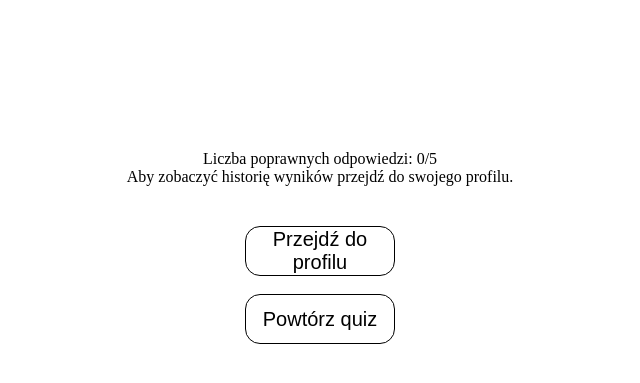
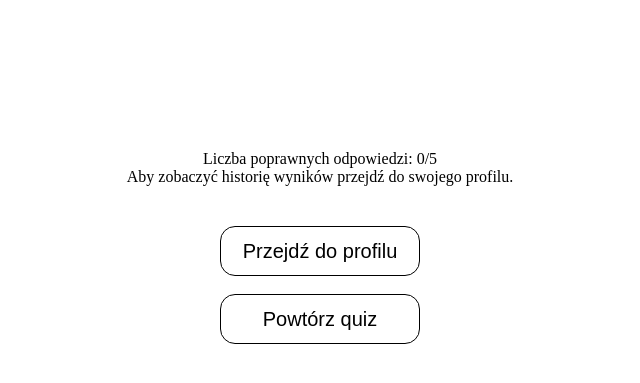
Before and after one commit to majcher01/nyc, a PHP site: page /php/quizcheck.php in a window 1280 px wide. Shown: the top 383 px of the page, without its empty margins (320-960 px from the left). Run offline with PHP 8.4, Linux system fonts and the light colour scheme; the visitor is signed in with stand-in values (Sample User, id 1); data that the repository does not hold is empty; a stand-in replaces the project's code that opens the database connection.

Commit message:
szer. przycisku quizchecl

```diff
--- a/php/quizcheck.php
+++ b/php/quizcheck.php
@@ -73,7 +73,7 @@ $connection->close();
     <meta name="viewport" content="width=device-width, initial-scale=1.0">
     <title>Wyniki</title>
     <style>
-.przycisk{width: 150px;
+.przycisk{width: 200px;
 height: 50px;
 font-size: 20px;
 background-color: transparent;
```
